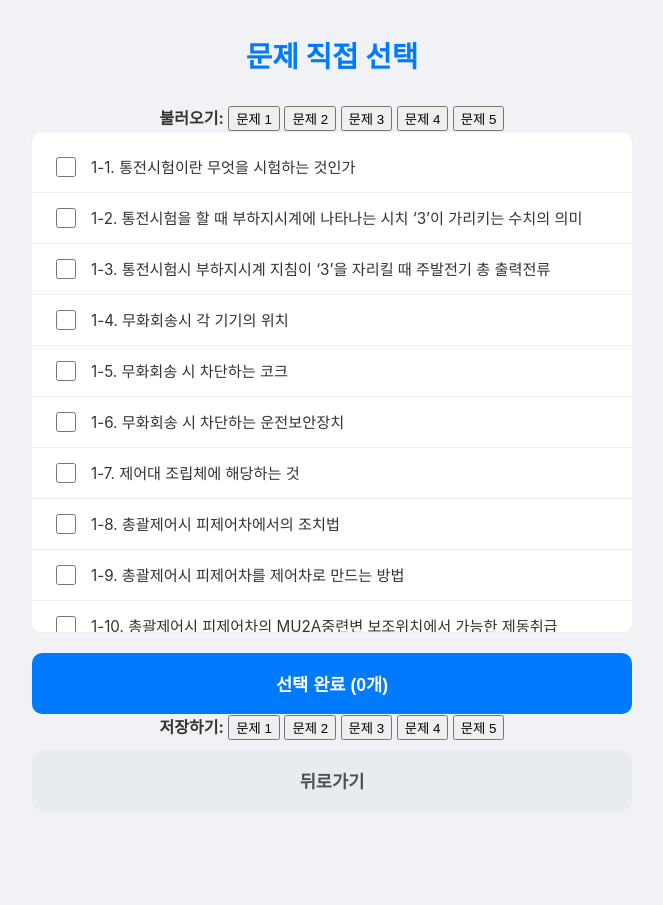
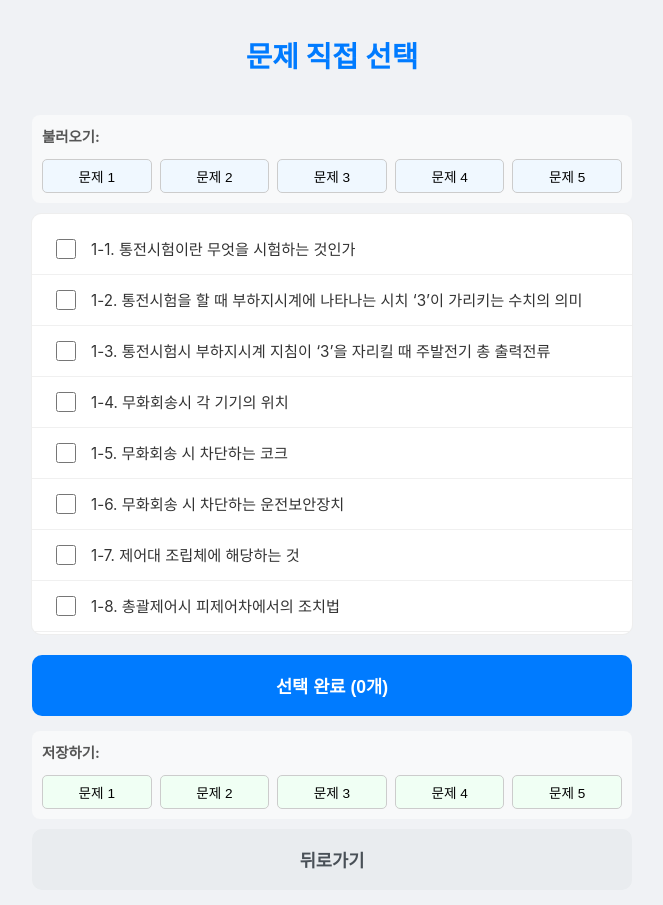
Before and after one commit to elwpfrlrhksck/quiz, a plain HTML site: page index.html in a window 1280 px wide. Both pictures are taken after a click on the button "4. 직접 선택". Shown: the whole page, without its empty margins (308-971 px from the left). Before the commit the page ends 826 px from the top, so only its background shows below. Drawn offline with Linux system fonts and the light colour scheme.

Commit message:
Enhance style.css with preset button styles
Added preset button styles and adjusted layout.

```diff
--- a/style.css
+++ b/style.css
@@ -17,19 +17,19 @@ body {
     align-items: center;
     min-height: 100vh;
     box-sizing: border-box;
-    -webkit-tap-highlight-color: transparent; /* 모바일 터치 시 회색 음영 제거 */
+    -webkit-tap-highlight-color: transparent;
 }
 
 /* 스크린 관리 */
 .screen {
     width: 100%;
     max-width: 600px;
-    display: none; /* 기본적으로 모든 화면 숨김 */
+    display: none;
     flex-direction: column;
     align-items: center;
 }
 .screen.active {
-    display: flex; /* 활성화된 화면만 보임 */
+    display: flex;
 }
 
 h1 {
@@ -82,7 +82,7 @@ h1 {
 /* 2. 직접 선택 화면 */
 #selection-list {
     width: 100%;
-    max-height: 60vh;
+    max-height: 50vh; /* 프리셋 버튼 공간 확보를 위해 살짝 줄임 */
     overflow-y: auto;
     background: var(--card-color);
     border-radius: 10px;
@@ -111,6 +111,61 @@ h1 {
     line-height: 1.4;
 }
 
+/* [추가된 스타일] 프리셋 버튼 */
+.preset-container {
+    width: 100%;
+    margin: 10px 0;
+    padding: 10px;
+    background-color: #f8f9fa;
+    border-radius: 8px;
+    box-sizing: border-box;
+    display: flex;
+    flex-wrap: wrap;
+    align-items: center;
+    gap: 8px;
+}
+.preset-container strong {
+    font-size: 0.9rem;
+    margin-right: 5px;
+    color: #555;
+    width: 100%; /* 모바일에서 "불러오기" 텍스트를 한 줄로 */
+    margin-bottom: 5px;
+}
+.btn-preset {
+    padding: 6px 12px;
+    font-size: 0.85rem;
+    border: 1px solid #ccc;
+    border-radius: 5px;
+    background-color: white;
+    cursor: pointer;
+    transition: all 0.2s;
+    flex-grow: 1; /* 버튼들이 공간을 적절히 나눠가짐 */
+    text-align: center;
+}
+.btn-preset:hover {
+    background-color: #e0e0e0;
+    border-color: #aaa;
+}
+.btn-preset.save {
+    background-color: #f0fff4;
+}
+.btn-preset.save:hover {
+    background-color: #d4edda;
+    border-color: #c3e6cb;
+}
+.btn-preset.load {
+    background-color: #f0f8ff;
+}
+.btn-preset.load:hover {
+    background-color: #cce5ff;
+    border-color: #b8daff;
+}
+.preset-container.save {
+    margin-top: 15px;
+    margin-bottom: 0;
+}
+
+
 /* 3. 퀴즈 풀이 화면 */
 #quiz-header {
     width: 100%;
@@ -120,15 +175,11 @@ h1 {
     color: #888;
     margin-bottom: 15px;
 }
-
-/* 카드 뒤집기 애니메이션 */
 #quiz-card-container {
     width: 100%;
-    /* 카드의 높이를 화면 비율에 맞게 조절 */
     min-height: 45vh;
-    perspective: 1500px; /* 3D 효과를 위한 원근감 */
+    perspective: 1500px;
 }
-
 #quiz-card {
     width: 100%;
     height: 100%;
@@ -139,17 +190,14 @@ h1 {
     cursor: pointer;
     display: flex;
 }
-
 .card-face {
     position: absolute;
     width: 100%;
     height: 100%;
-    backface-visibility: hidden; /* 카드의 뒷면은 숨김 */
-
+    backface-visibility: hidden;
     background-color: var(--card-color);
     border-radius: 15px;
     box-shadow: var(--shadow);
-
     display: flex;
     justify-content: center;
     align-items: center;
@@ -157,24 +205,18 @@ h1 {
     box-sizing: border-box;
     overflow-y: auto;
 }
-
 .card-face p {
     font-size: 1.3rem;
     line-height: 1.7;
     margin: 0;
-    /* 줄바꿈(\n)을 CSS로 처리 */
     white-space: pre-wrap;
 }
-
-/* 카드의 뒷면 (답변) */
 .card-back {
     transform: rotateY(180deg);
 }
 .card-back p {
     font-size: 1.1rem;
 }
-
-/* 카드가 뒤집혔을 때 */
 #quiz-card.is-flipped {
     transform: rotateY(180deg);
 }
```
